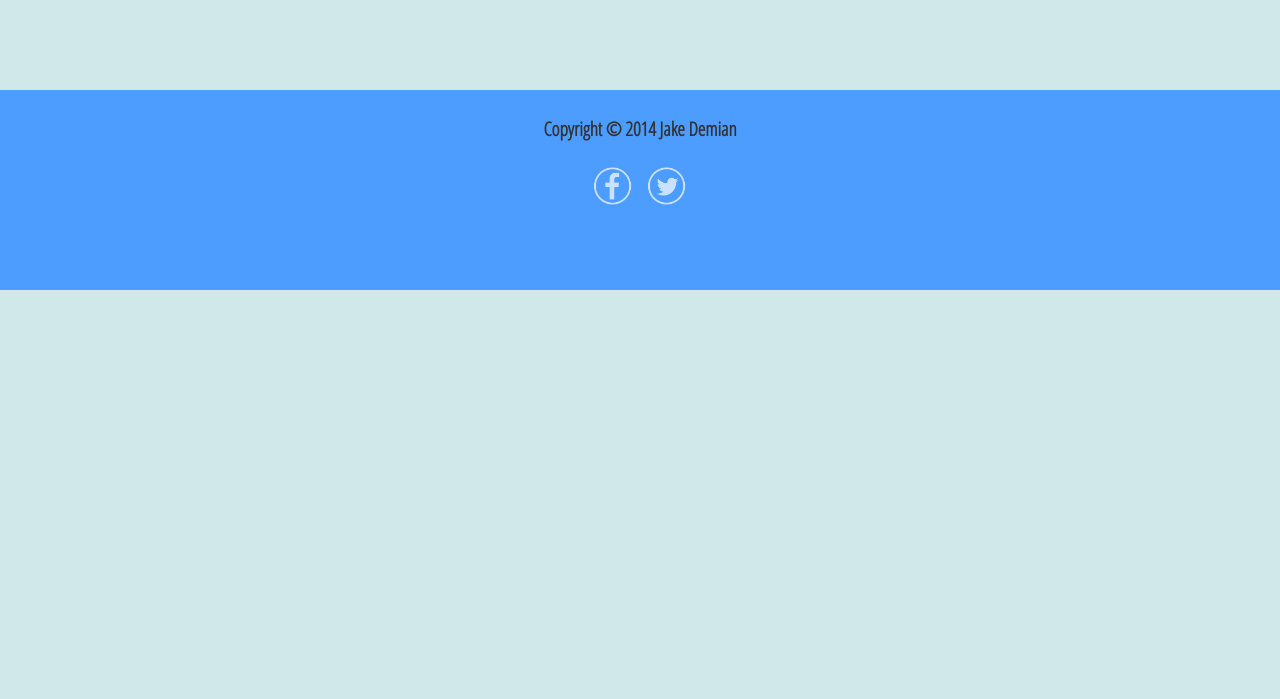
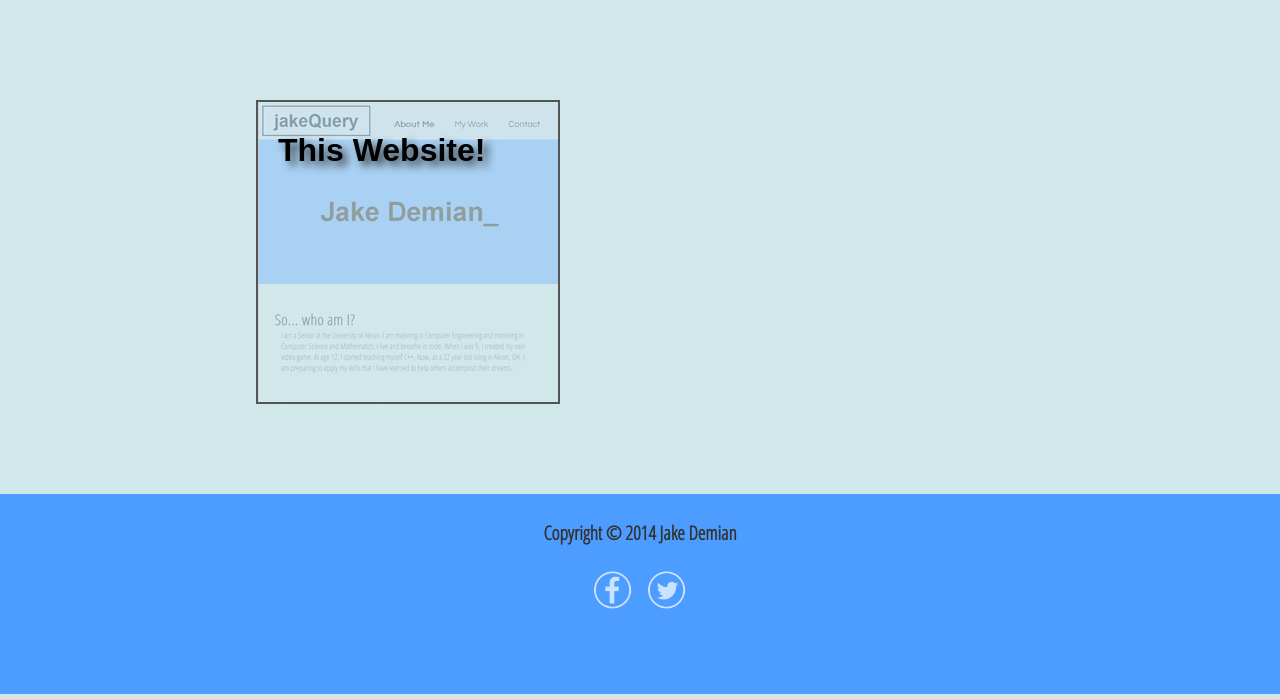
Before and after one commit to jakeQuery/jakeQuery.github.io, a PHP site: page /mywork.html in a window 1280 px wide. Shown: the part 101-800 px from the top of the page. Run offline with PHP 8.4, Linux system fonts and the light colour scheme; some libraries are stand-ins or nearby versions.

Commit message:
Added base content to my work page

```diff
--- a/mywork.html
+++ b/mywork.html
@@ -36,6 +36,15 @@
 		<div class="wrapper">
 
 
+            <ul class="list-of-work">
+                <li>
+                    <a href="index.html"><img src="jakequery_work_tile.png"/></a>
+                    <h3>This Website!</h3>
+                </li>
+            </ul>
+
+
+
 
             <div class="footer">
                 <p>Copyright &copy; 2014 Jake Demian</p>
--- a/script.js
+++ b/script.js
@@ -121,4 +121,50 @@ $(document).ready(function()
         $(this).stop().fadeTo(200, 0.7);
     });
 
+
+/////////////////////////////////////////////////////////
+// My Work
+/////////////////////////////////////////////////////////
+
+    $('.list-of-work li').hover(function()
+    {
+        $('h3', this).stop().fadeTo(200, 0);
+        $('img', this).stop().fadeTo(200, 1);
+
+        var h = $(this).height();
+        var w = $(this).width();
+
+        //get div dimensions
+        var div_h =$(this).height();
+        var div_w =$(this).width();
+
+        var  pY = Math.round((div_h - h) / 2) + 'px';
+        var  pX = Math.round((div_w - w) / 2) + 'px';
+
+        $(this).animate({
+            opacity:"1",
+            zoom: '120%'
+        }, 200)
+
+    }, function()
+    {
+        $('h3', this).stop().fadeTo(200, 1);
+        $('img', this).stop().fadeTo(200, 0.4);
+
+        var h = $(this).height();
+        var w = $(this).width();
+
+        //get div dimensions
+        var div_h =$(this).height();
+        var div_w =$(this).width();
+
+        var  pY = Math.round((div_h - h) / 2) + 'px';
+        var  pX = Math.round((div_w - w) / 2) + 'px';
+
+        $(this).animate({
+            opacity:"1",
+            zoom: '100%'
+        }, 200)
+    });
+
 });
--- a/stylesheet.css
+++ b/stylesheet.css
@@ -388,6 +388,38 @@ body
 }
 
 
+/* My Work
+==================================================================================*/
+.list-of-work
+{
+    width:60%;
+    margin: auto;
+    margin-top: 100px;
+}
+
+.list-of-work li
+{
+    height: 300px;
+    width: 300px;
+    border: 2px solid #555555;
+}
+
+.list-of-work h3
+{
+    display: inline-block;
+    font-size: 32px;
+    margin: 30px 20px;
+    position: absolute;
+    text-shadow: 5px 5px 8px #333333;
+}
+
+.list-of-work img
+{
+    position: absolute;
+    opacity: 0.4;
+}
+
+
 /*   MEDIA QUERIES
 ======================================*/
 
```
Also changed, not shown: README.md, jakequery_work_tile.png (added).
